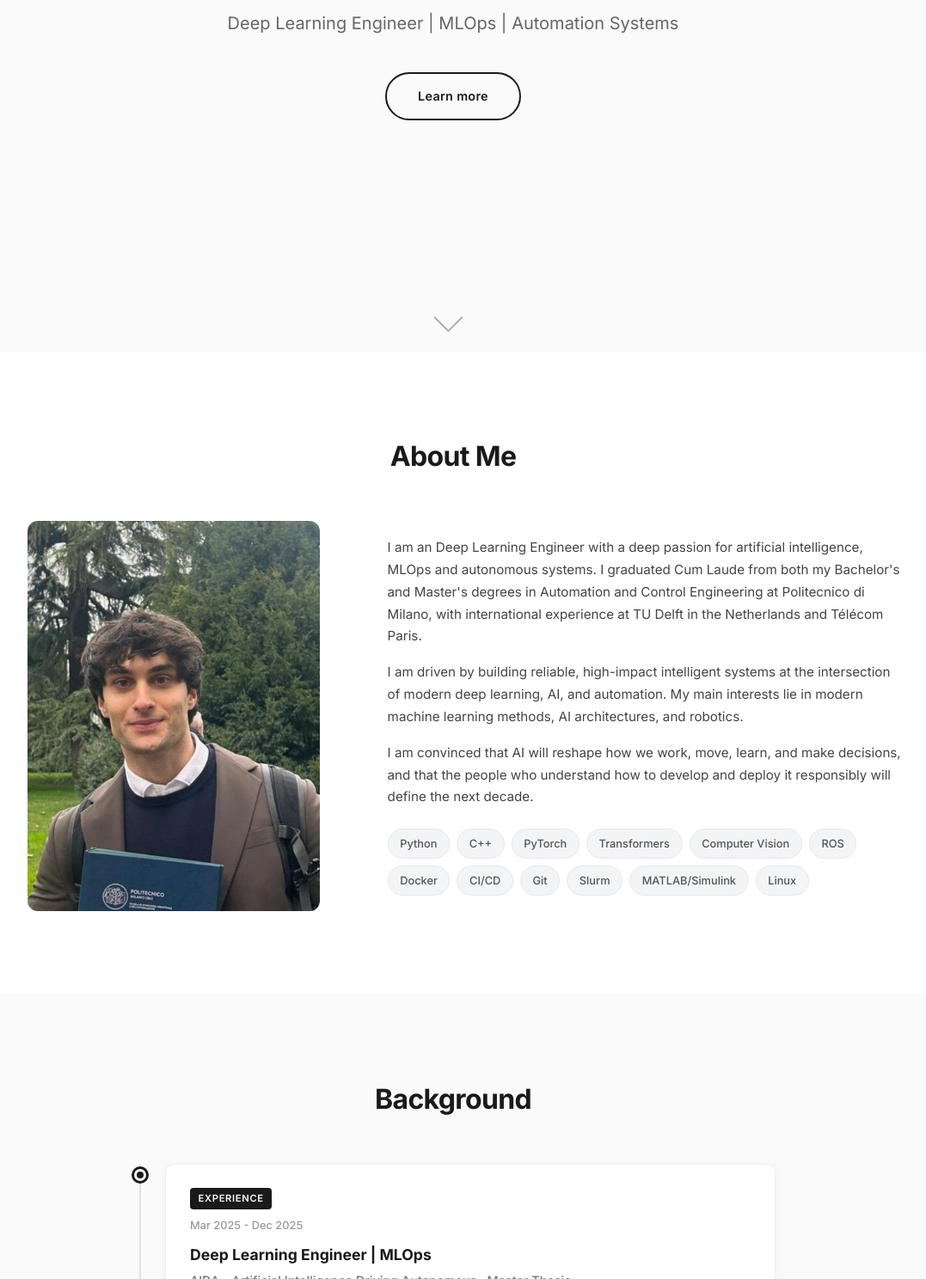
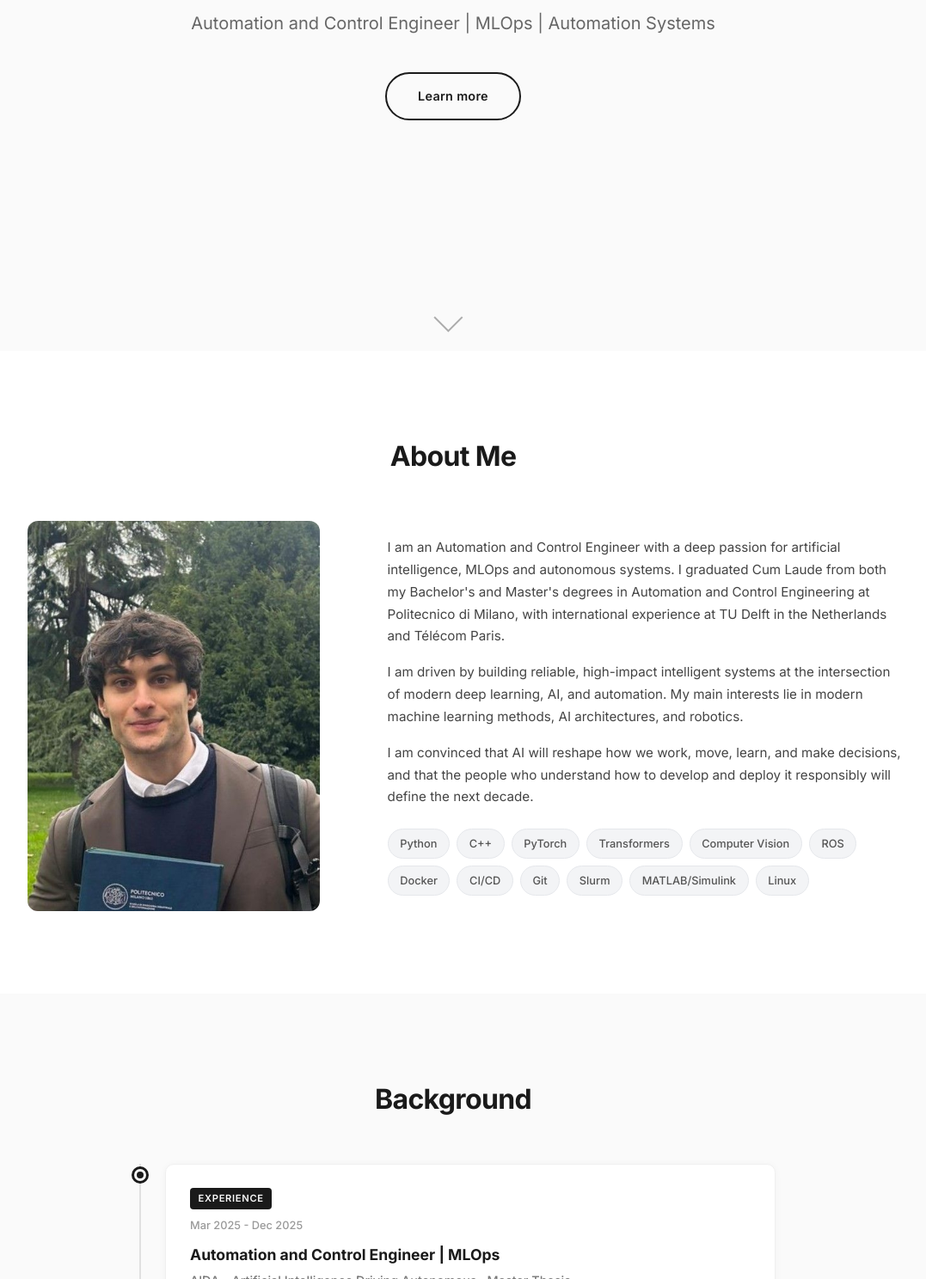
Before and after one commit to gabrielecasli/PW, a plain HTML site: page index.html in a window 1280 px wide. Shown: the part 392-1880 px from the top of the page at 86% size, without its empty margins (113-1190 px from the left). Drawn offline with nearby package versions, Linux system fonts and the light colour scheme.

Commit message:
correction

```diff
--- a/index.html
+++ b/index.html
@@ -3,8 +3,8 @@
 <head>
   <meta charset="UTF-8">
   <meta name="viewport" content="width=device-width, initial-scale=1.0">
-  <title>Gabriele Caslini | Deep Learning Engineer | MLOps | Automation Systems</title>
-  <meta name="description" content="Portfolio of Gabriele Caslini - Deep Learning Engineer specializing in MLOps, Automation Systems, and Computer Vision.">
+  <title>Gabriele Caslini | Automation and Control Engineer | MLOps | Automation Systems</title>
+  <meta name="description" content="Portfolio of Gabriele Caslini - Automation and Control Engineer specializing in MLOps, Automation Systems, and Computer Vision.">
   <meta name="robots" content="noindex, nofollow">
 
   <!-- Google Fonts -->
@@ -52,7 +52,7 @@
     <div class="hero__content" data-aos="fade-up" data-aos-duration="1000">
       <p class="hero__greeting">Hi, I'm</p>
       <h1 class="hero__name">Gabriele Caslini</h1>
-      <p class="hero__role">Deep Learning Engineer | MLOps | Automation Systems</p>
+      <p class="hero__role">Automation and Control Engineer | MLOps | Automation Systems</p>
       <a href="#about" class="hero__cta">Learn more</a>
     </div>
 
@@ -80,7 +80,7 @@
         <!-- Bio column -->
         <div class="about__text" data-aos="fade-left" data-aos-delay="300">
           <p>
-            I am an Deep Learning Engineer with a deep passion for artificial intelligence, MLOps
+            I am an Automation and Control Engineer with a deep passion for artificial intelligence, MLOps
             and autonomous systems. I graduated Cum Laude from both my Bachelor's and
             Master's degrees in Automation and Control Engineering at Politecnico di Milano,
             with international experience at TU Delft in the Netherlands and T&eacute;l&eacute;com Paris.
@@ -132,7 +132,7 @@
           <div class="timeline__content">
             <span class="timeline__badge timeline__badge--work">Experience</span>
             <span class="timeline__date">Mar 2025 - Dec 2025</span>
-            <h3 class="timeline__title">Deep Learning Engineer | MLOps</h3>
+            <h3 class="timeline__title">Automation and Control Engineer | MLOps</h3>
             <h4 class="timeline__subtitle">AIDA - Artificial Intelligence Driving Autonomous &middot; Master Thesis</h4>
             <p>
               Deployed a unified multimodal sensor fusion pipeline for automatic HD map
```
